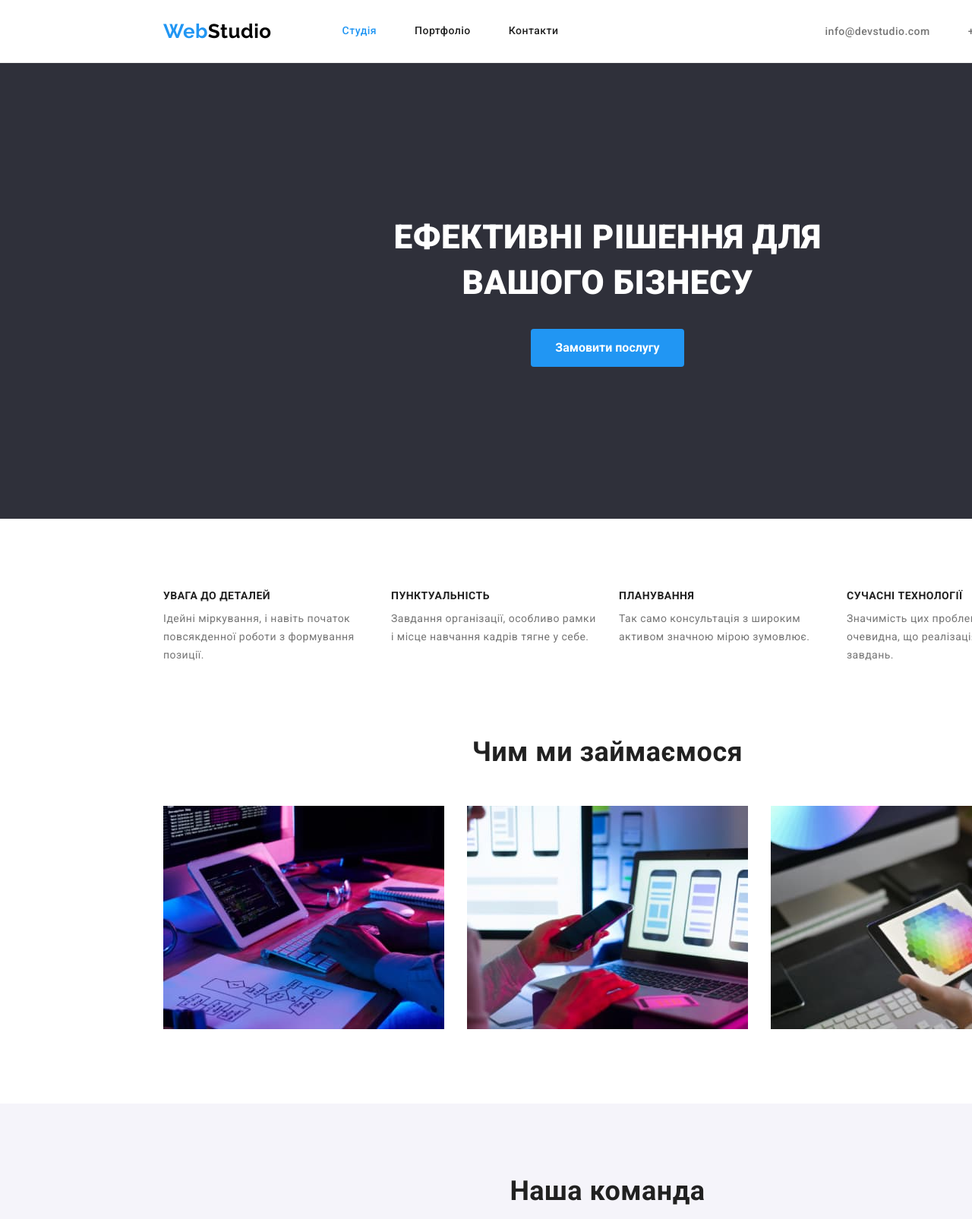
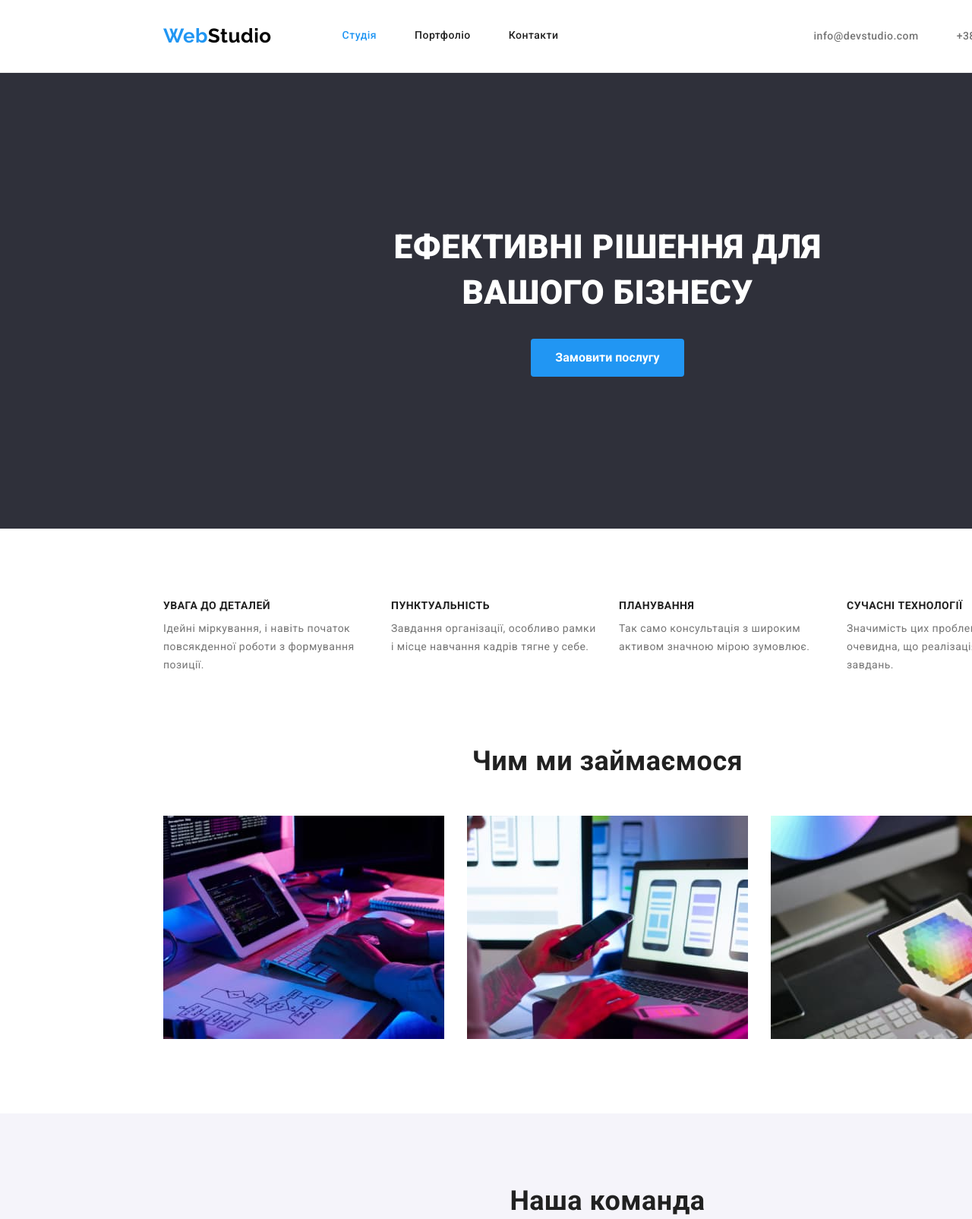
Before and after one commit to xUNKINDx/goit-markup-hw-03, a plain HTML site: page index.html in a window 1280 px wide. Shown: the top 1605 px of the page at 76% size. Drawn offline with nearby package versions, Linux system fonts and the light colour scheme.

Commit message:
rework-last

```diff
--- a/css/styles.css
+++ b/css/styles.css
@@ -48,6 +48,8 @@ ul {
 .container {
     margin-left: auto;
     margin-right: auto;
+    padding-left: 15px;
+    padding-right: 15px;
     width: 1200px;
     /* outline: 2px solid tomato; */
 }
@@ -62,6 +64,8 @@ a:link
 }
 
 .main-nav {
+    padding-top: 32px;
+    padding-bottom: 32px;
     display: flex;
     align-items: center;
 }
@@ -88,7 +92,6 @@ a:link
 
 
 .logo {
-    margin-left: 15px;
     font-family: 'Raleway';
     font-weight: 700;
     font-size: 26px;
@@ -107,8 +110,6 @@ a:link
     display: flex;
     margin-left: 93px;
     padding-left: 0;
-    margin-top: 32px;
-    margin-bottom: 32px;
 }
 
 .site-nav .item + .item {
@@ -138,6 +139,11 @@ a:link
     color: var(--accent-color);
 }
 
+.auth-nav {
+    padding-top: 32px;
+    padding-bottom: 32px;
+}
+
 .auth-nav .item + .item {
     margin-left: 50px;
 }
@@ -151,8 +157,6 @@ a:link
     display: flex;
     margin-left: auto;
     padding-left: 0;
-    margin-top: 32px;
-    margin-bottom: 32px;
 }
 
 .auth-nav .link {
@@ -236,9 +240,8 @@ a:link
     width: 270px;
 }
 
-.benefits .benefits-list .item  {
-    margin-left: 15px;
-    margin-right: 15px;
+.benefits .benefits-list .item + .item {
+    margin-left: 30px;
 }
 
 .benefits .benefits-text {
@@ -270,9 +273,8 @@ a:link
     padding-left: 0px;
 }
 
-.work-list .item {
-    margin-left: 15px;
-    margin-right: 15px;
+.work-list .item + .item {
+    margin-left: 30px;
 }
 
 /* employees */
@@ -295,13 +297,11 @@ a:link
     display: flex;
 }
 
-/* .employees-list .item + .item {
+.employees-list .item + .item {
     margin-left: 30px;
-} */
+}
 
 .employees-list .item {
-    margin-left: 15px;
-    margin-right: 15px;
 
     text-align: center;
 
@@ -343,7 +343,6 @@ a:link
     padding-bottom: 60px;
 }
 .footer .logo-footer {
-    margin-left: 15px;
 
     font-family: 'Raleway';
     font-weight: 700;
@@ -358,7 +357,6 @@ a:link
     padding-left: 0;
     margin-top: 20px;
     margin-bottom: 0;
-    margin-left: 15px;
 }
 
 .footer .contacts .contacts-list .list + .list {
@@ -402,10 +400,6 @@ a:link
 .choice {
     background: #f5f5f5;
 }
-
-/* .choice {
-    border-top: 1px solid #ECECEC;
-} */
 
 .filter-list {
     display: flex;
@@ -456,8 +450,6 @@ a:link
     flex-wrap: wrap;
     margin-top: 50px;
     margin-bottom: 0;
-    margin-left: 11px;
-    margin-right: 11px;
 }
 
 .groop-list .flex-item {
@@ -476,9 +468,11 @@ a:link
 .work-examples {
     background: #ffffff;
 }
+.groop-list-text {
+    border: 1px solid #EEEEEE;
+}
 
 .work-examples li {
-    border: 1px solid #EEEEEE;
     background: #ffffff;
 }
 
```
Also changed, not shown: portfolio.html (+18 -0 lines).
